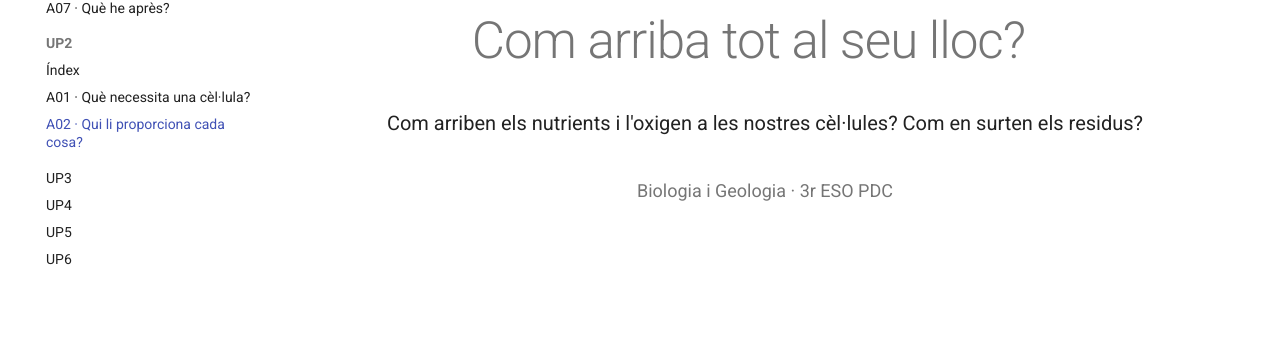
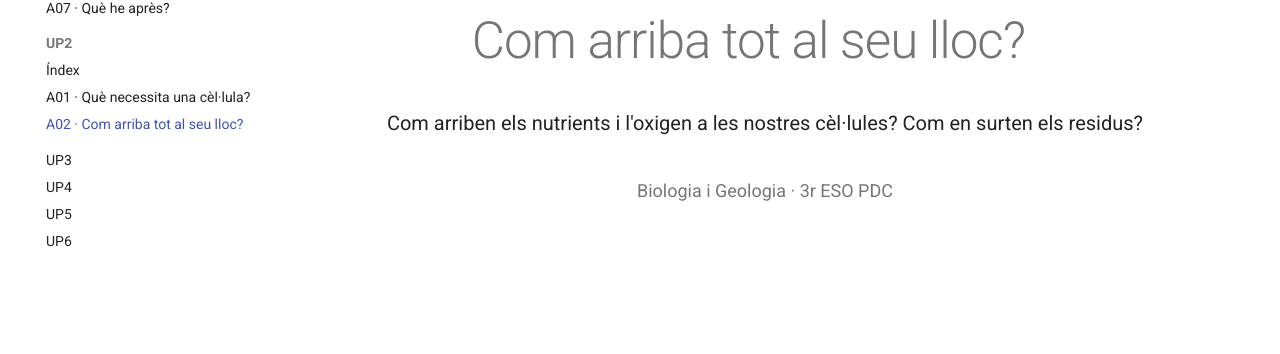
Before and after one commit to saloma-ui/3pdc, an MkDocs documentation site: the page built from docs/activitats/up2/a02_up02/index.md, in a window 1280 px wide. Shown: the part 439-793 px from the top of the page. Built offline with MkDocs 1.6.1 and Material for MkDocs 9.7.7, drawn with Linux system fonts in a browser that asks for light colours.

Commit message:
Actualitza el títol de l'A02-UP2: Com arriba tot al seu lloc?

```diff
--- a/mkdocs.yml
+++ b/mkdocs.yml
@@ -49,7 +49,7 @@ nav:
       - UP2:
           - Índex: activitats/up2/index.md
           - A01 · Què necessita una cèl·lula?: activitats/up2/a01_up02/index.md
-          - A02 · Qui li proporciona cada cosa?: activitats/up2/a02_up02/index.md
+          - A02 · Com arriba tot al seu lloc?: activitats/up2/a02_up02/index.md
       - UP3: activitats/up3/index.md
       - UP4: activitats/up4/index.md
       - UP5: activitats/up5/index.md
```
